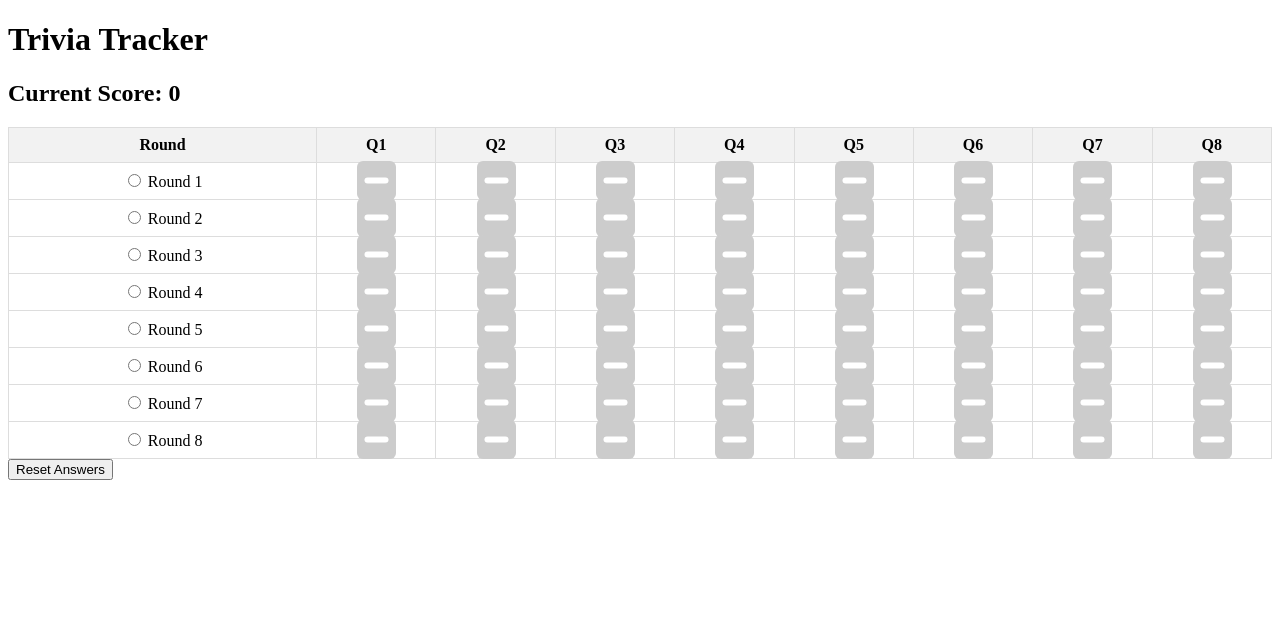
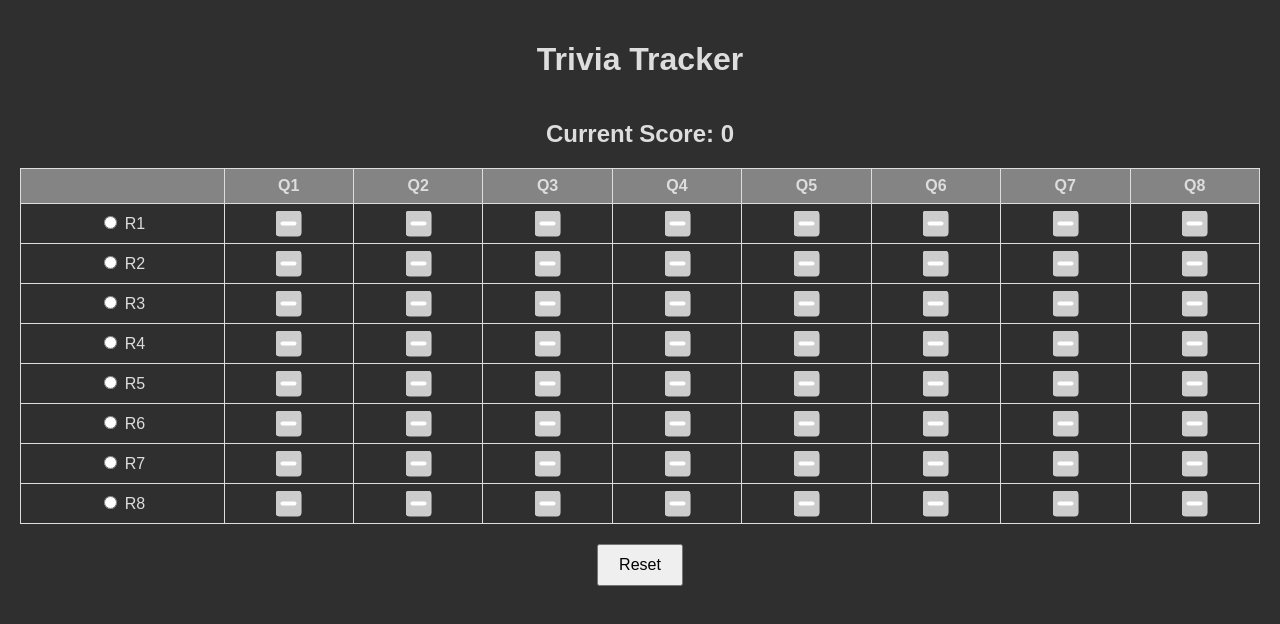
Before and after one commit to UrbaneD0ge/TriviaTracker, a SvelteKit app: page / in a window 1280 px wide. Shown: the top 624 px of the page. Built offline with nearby package versions, Linux system fonts and the light colour scheme.

Commit message:
styling! yes!

```diff
--- a/src/app.html
+++ b/src/app.html
@@ -10,3 +10,12 @@
 		<div style="display: contents">%sveltekit.body%</div>
 	</body>
 </html>
+
+<style>
+body {
+	background-color: #2f2f2f;
+	color: #dddddd;
+	margin: 0;
+	padding: 20px;
+  }
+</style>
--- a/src/routes/+page.svelte
+++ b/src/routes/+page.svelte
@@ -84,12 +84,13 @@
 </script>
 
 
+<div>
   <h1>Trivia Tracker</h1>
   <h2>Current Score: <span id="score">{score}</span></h2>
   <table>
     <thead>
       <tr>
-      <th>Round</th>
+        <th></th>
         <th>Q1</th>
         <th>Q2</th>
         <th>Q3</th>
@@ -110,7 +111,7 @@
               checked={selectedRound === round}
               onchange={() => selectRound(round)}>
               <label for="doubledRound-{round}"></label>
-          Round {round}</td>
+            R{round}</td>
           {#each questions as question, qIdx}
             <td>
               <input
@@ -140,7 +141,8 @@
     radios.forEach((radio) => {
       radio.checked = false;
     });
-}}>Reset Answers</button>
+  }}>Reset</button>
+</div>
 
 <style>
   table {
@@ -155,11 +157,12 @@
   }
 
   th {
-    background-color: #f2f2f2;
+    background-color: #848484;
   }
 
   input[type="checkbox"] {
-    transform: scale(3);
+    transform: scale(2);
+      margin: 5px;
   }
 
   input[type="checkbox"]:indeterminate {
@@ -174,5 +177,21 @@
     filter: invert(85%) sepia(83%) saturate(6726%) hue-rotate(360deg) brightness(111%) contrast(111%);
   }
 
-  /* When a row is active, scale the checkboxes */
+  div {
+    /* max-width: 95svw; */
+    /* padding: 10px; */
+    margin: auto;
+    font-family: Arial, sans-serif;
+    display: flex;
+    flex-direction: column;
+    align-items: center;
+  }
+
+  button {
+    margin-top: 20px;
+    padding: 10px 20px;
+    font-size: 16px;
+    cursor: pointer;
+
+  }
 </style>
```
Lines whose indentation alone changed are shown as unchanged.
